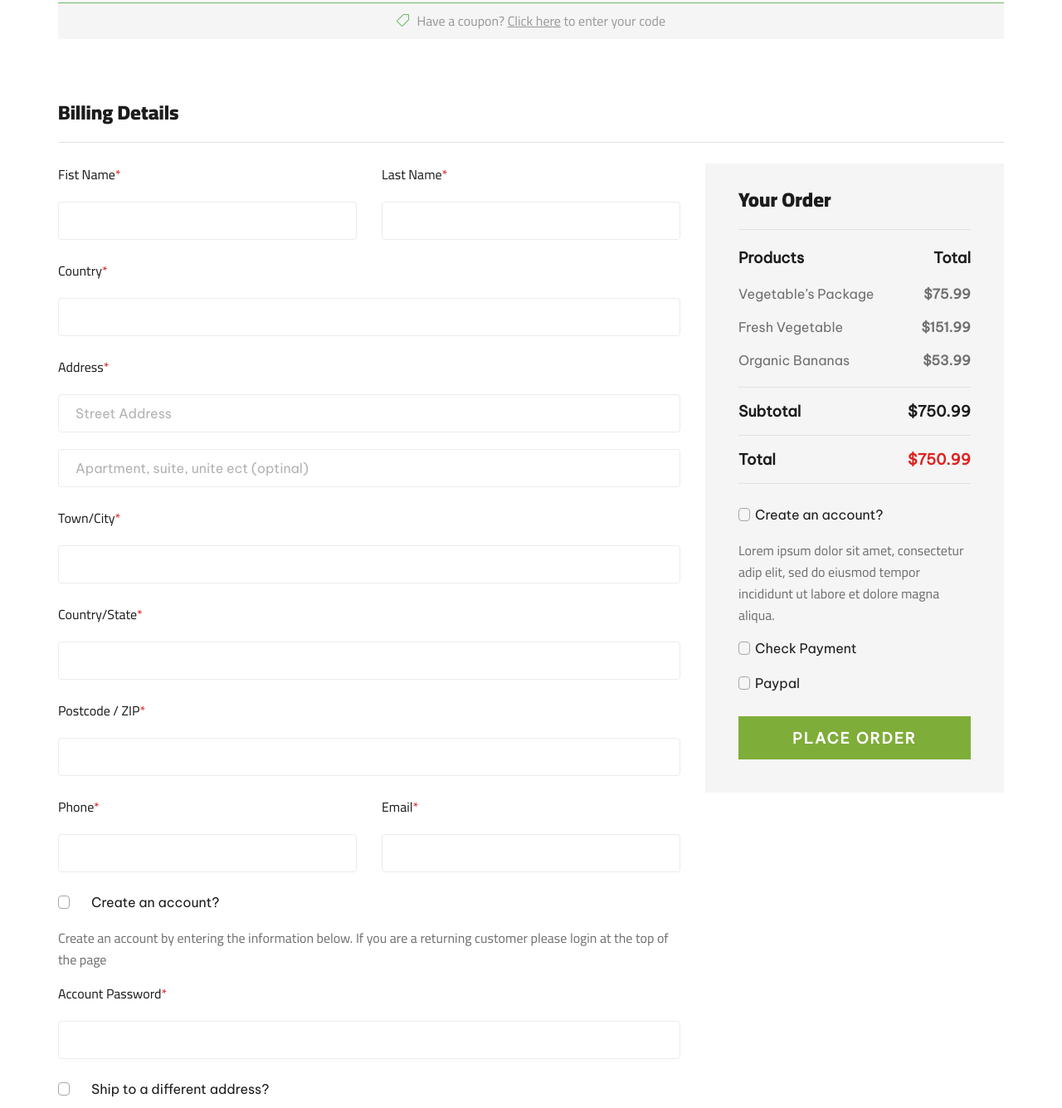
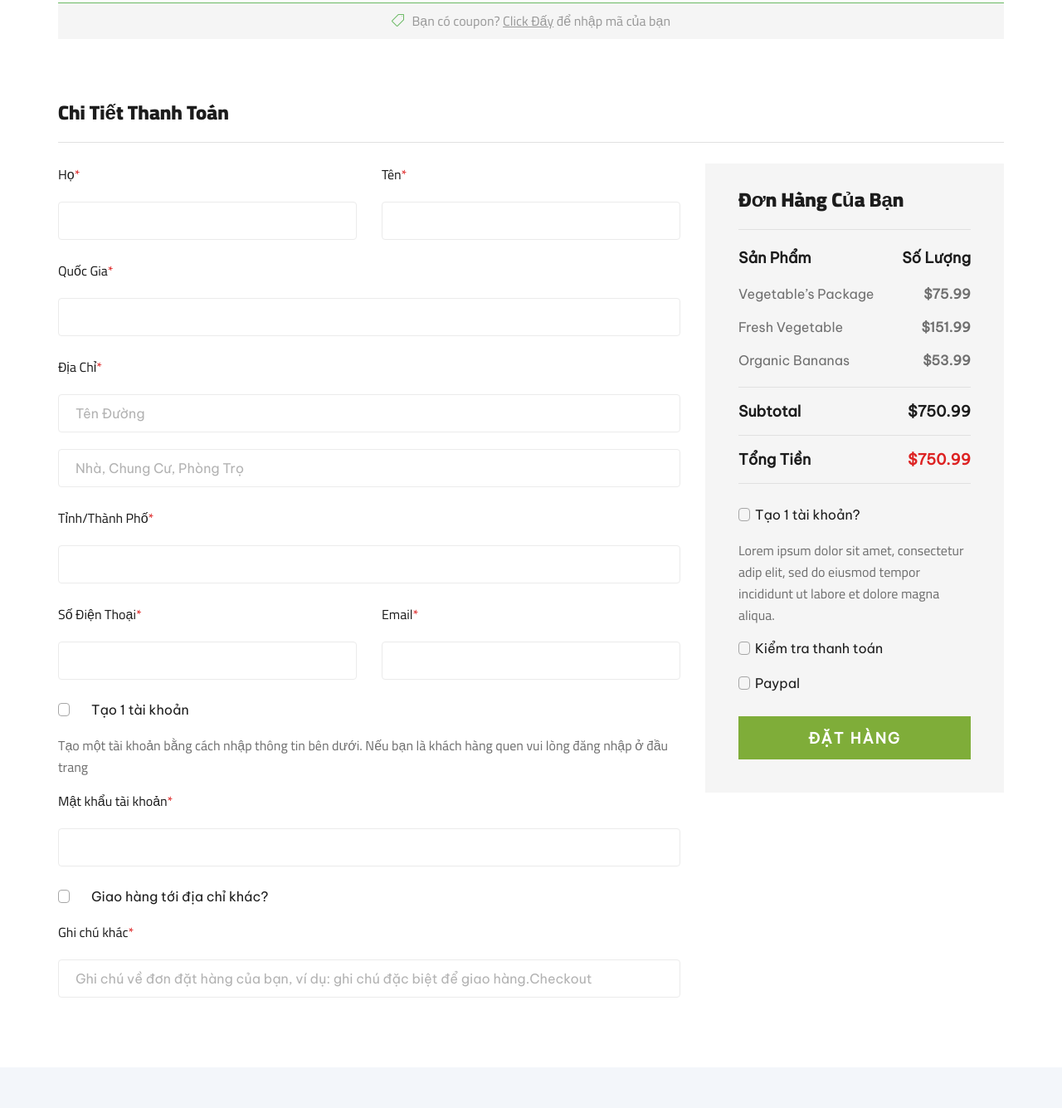
Before and after one commit to tuankiet0606/Front-End-X-ng-Th-c-H-nh, a website: page checkout.html in a window 1280 px wide. Shown: the part 449-1784 px from the top of the page at 83% size. Drawn offline with Linux system fonts and the light colour scheme.

Commit message:
Update checkout.html
Vietsup checkout

```diff
--- a/checkout.html
+++ b/checkout.html
@@ -48,7 +48,7 @@
                 <div>English</div>
                 <span class="arrow_carrot-down"></span>
                 <ul>
-                    <li><a href="#">Spanis</a></li>
+                    <li><a href="#">VietNam</a></li>
                     <li><a href="#">English</a></li>
                 </ul>
             </div>
@@ -227,10 +227,10 @@
             <div class="row">
                 <div class="col-lg-12 text-center">
                     <div class="breadcrumb__text">
-                        <h2>Checkout</h2>
+                        <h2>Đặt Hàng</h2>
                         <div class="breadcrumb__option">
                             <a href="./index.html">Home</a>
-                            <span>Checkout</span>
+                            <span>Đặt Hàng</span>
                         </div>
                     </div>
                 </div>
@@ -244,54 +244,54 @@
         <div class="container">
             <div class="row">
                 <div class="col-lg-12">
-                    <h6><span class="icon_tag_alt"></span> Have a coupon? <a href="#">Click here</a> to enter your code
+                    <h6><span class="icon_tag_alt"></span> Bạn có coupon? <a href="#">Click Đấy</a> để nhập mã của bạn
                     </h6>
                 </div>
             </div>
             <div class="checkout__form">
-                <h4>Billing Details</h4>
+                <h4>Chi Tiết Thanh Toán</h4>
                 <form action="#">
                     <div class="row">
                         <div class="col-lg-8 col-md-6">
                             <div class="row">
                                 <div class="col-lg-6">
                                     <div class="checkout__input">
-                                        <p>Fist Name<span>*</span></p>
+                                        <p>Họ<span>*</span></p>
                                         <input type="text">
                                     </div>
                                 </div>
                                 <div class="col-lg-6">
                                     <div class="checkout__input">
-                                        <p>Last Name<span>*</span></p>
+                                        <p>Tên<span>*</span></p>
                                         <input type="text">
                                     </div>
                                 </div>
                             </div>
                             <div class="checkout__input">
-                                <p>Country<span>*</span></p>
+                                <p>Quốc Gia<span>*</span></p>
                                 <input type="text">
                             </div>
                             <div class="checkout__input">
-                                <p>Address<span>*</span></p>
-                                <input type="text" placeholder="Street Address" class="checkout__input__add">
-                                <input type="text" placeholder="Apartment, suite, unite ect (optinal)">
+                                <p>Địa Chỉ<span>*</span></p>
+                                <input type="text" placeholder="Tên Đường" class="checkout__input__add">
+                                <input type="text" placeholder="Nhà, Chung Cư, Phòng Trọ">
                             </div>
                             <div class="checkout__input">
-                                <p>Town/City<span>*</span></p>
+                                <p>Tỉnh/Thành Phố<span>*</span></p>
                                 <input type="text">
                             </div>
-                            <div class="checkout__input">
-                                <p>Country/State<span>*</span></p>
+                            <!-- <div class="checkout__input">
+                                <p>Quốc Gia/State<span>*</span></p>
                                 <input type="text">
-                            </div>
-                            <div class="checkout__input">
+                            </div> -->
+                            <!-- <div class="checkout__input">
                                 <p>Postcode / ZIP<span>*</span></p>
                                 <input type="text">
-                            </div>
+                            </div> -->
                             <div class="row">
                                 <div class="col-lg-6">
                                     <div class="checkout__input">
-                                        <p>Phone<span>*</span></p>
+                                        <p>Số Điện Thoại<span>*</span></p>
                                         <input type="text">
                                     </div>
                                 </div>
@@ -304,44 +304,44 @@
                             </div>
                             <div class="checkout__input__checkbox">
                                 <label for="acc">
-                                    Create an account?
+                                    Tạo 1 tài khoản
                                     <input type="checkbox" id="acc">
                                     <span class="checkmark"></span>
                                 </label>
                             </div>
-                            <p>Create an account by entering the information below. If you are a returning customer
-                                please login at the top of the page</p>
+                            <p>Tạo một tài khoản bằng cách nhập thông tin bên dưới. Nếu bạn là khách hàng quen
+                                vui lòng đăng nhập ở đầu trang</p>
                             <div class="checkout__input">
-                                <p>Account Password<span>*</span></p>
+                                <p>Mật khẩu tài khoản<span>*</span></p>
                                 <input type="text">
                             </div>
                             <div class="checkout__input__checkbox">
                                 <label for="diff-acc">
-                                    Ship to a different address?
+                                    Giao hàng tới địa chỉ khác?
                                     <input type="checkbox" id="diff-acc">
                                     <span class="checkmark"></span>
                                 </label>
                             </div>
                             <div class="checkout__input">
-                                <p>Order notes<span>*</span></p>
+                                <p>Ghi chú khác<span>*</span></p>
                                 <input type="text"
-                                    placeholder="Notes about your order, e.g. special notes for delivery.">
+                                    placeholder="Ghi chú về đơn đặt hàng của bạn, ví dụ: ghi chú đặc biệt để giao hàng.Checkout">
                             </div>
                         </div>
                         <div class="col-lg-4 col-md-6">
                             <div class="checkout__order">
-                                <h4>Your Order</h4>
-                                <div class="checkout__order__products">Products <span>Total</span></div>
+                                <h4>Đơn Hàng Của Bạn</h4>
+                                <div class="checkout__order__products">Sản Phẩm <span>Số Lượng</span></div>
                                 <ul>
                                     <li>Vegetable’s Package <span>$75.99</span></li>
                                     <li>Fresh Vegetable <span>$151.99</span></li>
                                     <li>Organic Bananas <span>$53.99</span></li>
                                 </ul>
                                 <div class="checkout__order__subtotal">Subtotal <span>$750.99</span></div>
-                                <div class="checkout__order__total">Total <span>$750.99</span></div>
+                                <div class="checkout__order__total">Tổng Tiền  <span>$750.99</span></div>
                                 <div class="checkout__input__checkbox">
                                     <label for="acc-or">
-                                        Create an account?
+                                        Tạo 1 tài khoản?
                                         <input type="checkbox" id="acc-or">
                                         <span class="checkmark"></span>
                                     </label>
@@ -350,7 +350,7 @@
                                     ut labore et dolore magna aliqua.</p>
                                 <div class="checkout__input__checkbox">
                                     <label for="payment">
-                                        Check Payment
+                                        Kiểm tra thanh toán
                                         <input type="checkbox" id="payment">
                                         <span class="checkmark"></span>
                                     </label>
@@ -362,7 +362,7 @@
                                         <span class="checkmark"></span>
                                     </label>
                                 </div>
-                                <button type="submit" class="site-btn">PLACE ORDER</button>
+                                <button type="submit" class="site-btn">ĐẶT HÀNG</button>
                             </div>
                         </div>
                     </div>
```
